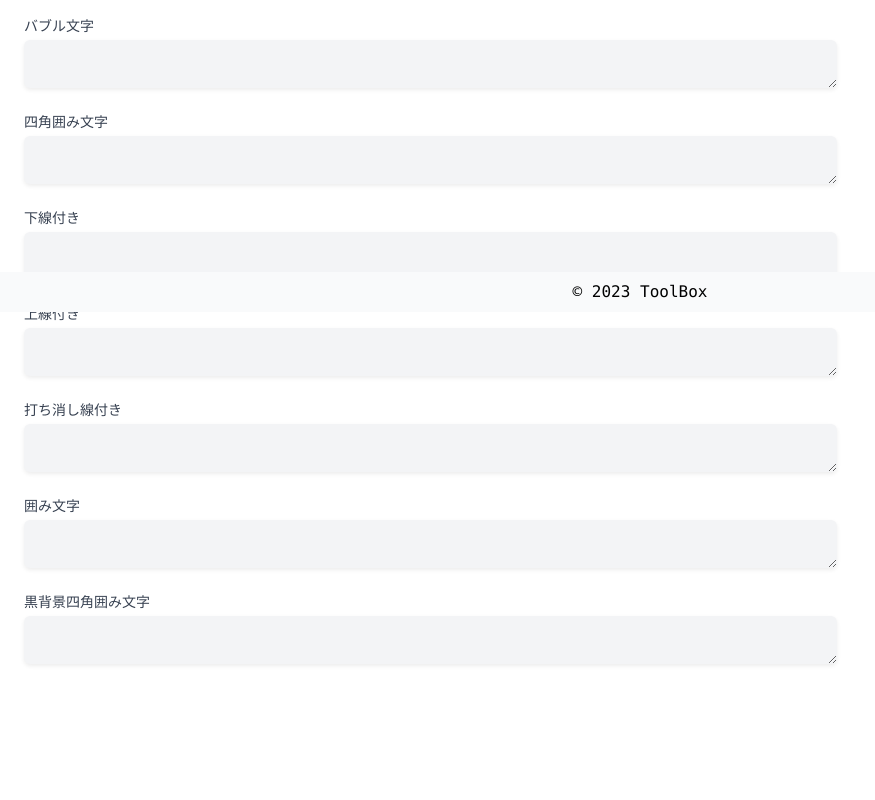
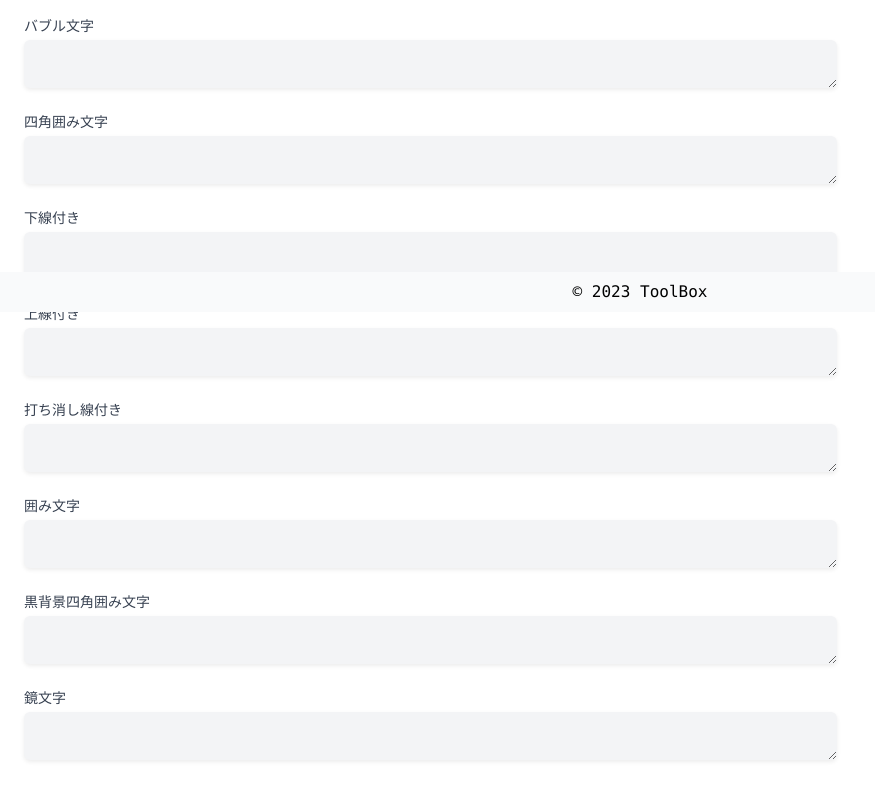
Before and after one commit to foresukecom/toolbox, a Vue app: page /text-styler in a window 1280 px wide. Shown: the part 488-1288 px from the top of the page, without its empty margins (0-875 px from the left). Before the commit the page ends 1216 px from the top, so only its background shows below. Built offline with nearby package versions, Linux system fonts and the light colour scheme; no server answers.

Commit message:
✨ feat: 鏡文字スタイル変換追加

```diff
--- a/src/views/TextStyler.vue
+++ b/src/views/TextStyler.vue
@@ -89,6 +89,14 @@
         <CopyButton :textToCopy="blackSquareEnclosedText" class="absolute top-2 right-2" />
       </div>
     </div>
+    <div class="grid grid-cols-3 gap-4 mt-4">
+      <div class="col-span-2 relative">
+        <label for="mirrorText" class="block text-sm font-medium text-gray-700">鏡文字</label>
+        <textarea id="mirrorText" readonly v-model="mirrorText"
+          class="mt-1 block w-full rounded-md bg-gray-100 border-gray-300 shadow-sm focus:border-indigo-300 focus:ring focus:ring-indigo-200 focus:ring-opacity-50"></textarea>
+        <CopyButton :textToCopy="mirrorText" class="absolute top-2 right-2" />
+      </div>
+    </div>
 
   </div>
 </template>
@@ -112,6 +120,7 @@ export default {
       overlinedText: '',
       strikethroughText: '',
       transparentEnclosedText: '',
+      mirrorText: '',
     };
   },
   methods: {
@@ -126,6 +135,7 @@ export default {
       this.strikethroughText = this.toStrikethroughText(this.inputText);
       this.transparentEnclosedText = this.toTransparentEnclosedText(this.inputText);
       this.blackSquareEnclosedText = this.toBlackBackgroundEnclosedAlphabetText(this.inputText);
+      this.mirrorText = this.toMirrorText(this.inputText);
     },
     toBoldText(str) {
       const boldChars = {
@@ -201,6 +211,16 @@ export default {
       };
       return str.split('').map(char => blackBackgroundEnclosedAlphabetChars[char] || char).join('');
     },
+    toMirrorText(str) {
+      const mirrorChars = {
+        'a': 'ɐ', 'b': 'q', 'c': 'ɔ', 'd': 'p', 'e': 'ǝ', 'f': 'ɟ', 'g': 'ƃ', 'h': 'ɥ', 'i': 'ı', 'j': 'ɾ', 'k': 'ʞ', 'l': 'l', 'm': 'ɯ',
+        'n': 'u', 'o': 'o', 'p': 'd', 'q': 'b', 'r': 'ɹ', 's': 's', 't': 'ʇ', 'u': 'n', 'v': 'ʌ', 'w': 'ʍ', 'x': 'x', 'y': 'ʎ', 'z': 'z',
+        'A': '∀', 'B': 'B', 'C': 'Ɔ', 'D': 'D', 'E': 'Ǝ', 'F': 'Ⅎ', 'G': 'פ', 'H': 'H', 'I': 'I', 'J': 'ſ', 'K': 'K', 'L': '˥', 'M': 'W',
+        'N': 'N', 'O': 'O', 'P': 'Ԁ', 'Q': 'Q', 'R': 'R', 'S': 'S', 'T': '┴', 'U': '∩', 'V': 'Λ', 'W': 'M', 'X': 'X', 'Y': '⅄', 'Z': 'Z',
+        // 数字やその他の文字は含まれていません。
+      };
+      return str.split('').map(char => mirrorChars[char] || char).join('');
+    },
   }
 };
 </script>
```
